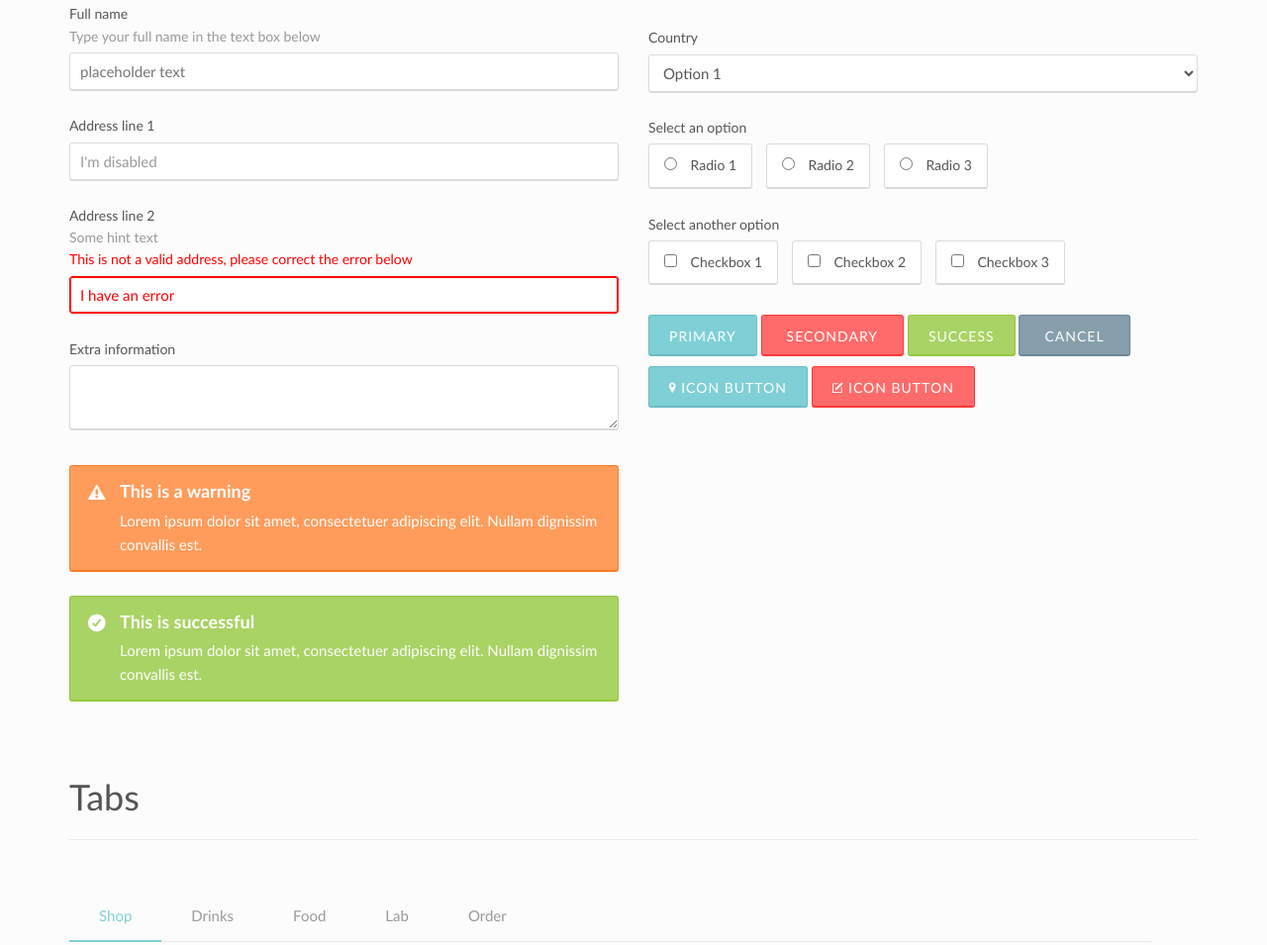
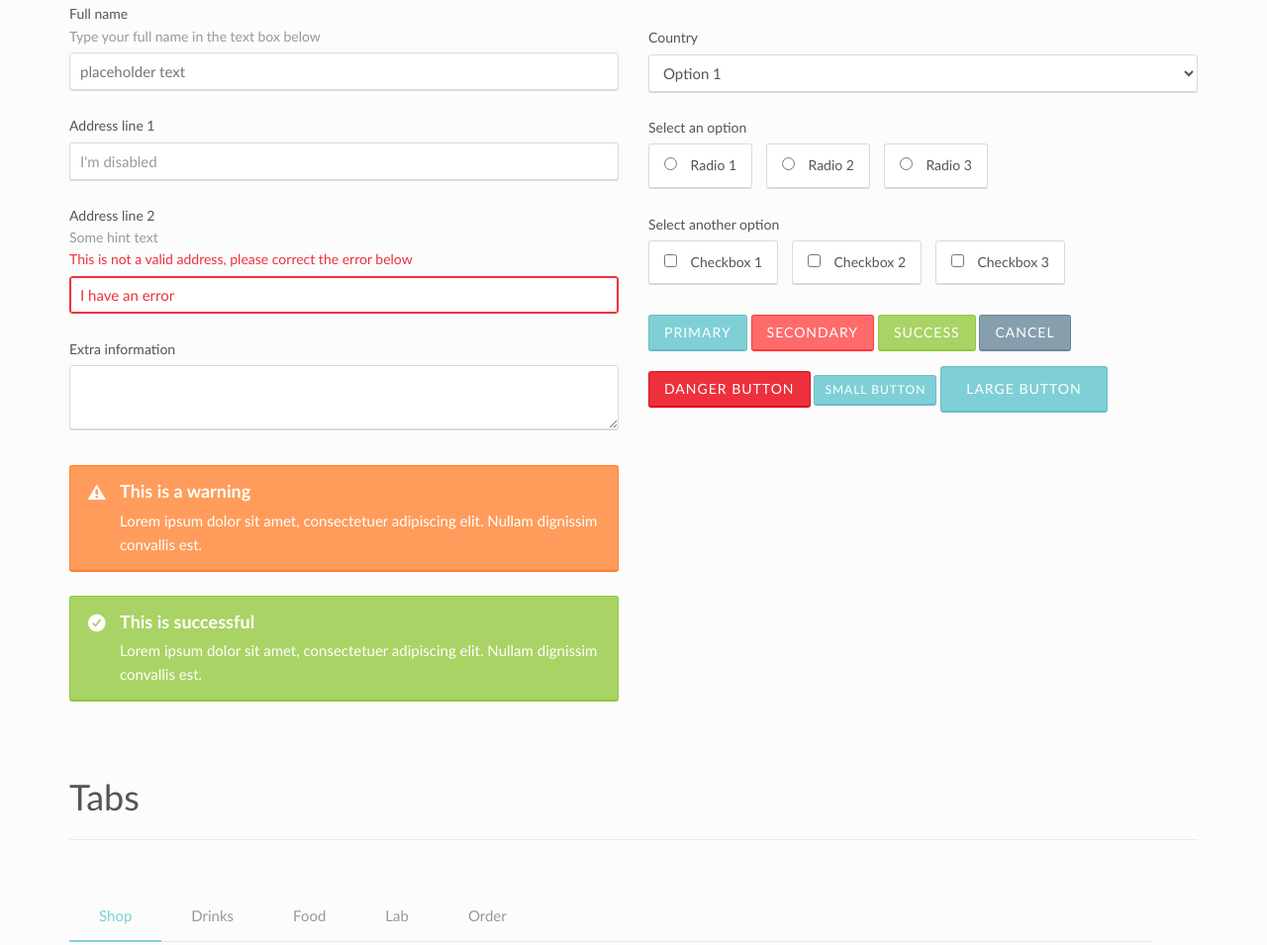
Before and after one commit to assembly-edu/assembly-style-guide, a website: page index.html in a window 1280 px wide. Shown: the part 2990-3945 px from the top of the page at 99% size. Drawn offline with nearby package versions, Linux system fonts and the light colour scheme.

Commit message:
more button sizes

```diff
--- a/index.html
+++ b/index.html
@@ -243,12 +243,13 @@
 
               </form>
 
-              <button class="button">Primary</button>
-              <input class="button btn-secondary" type="reset" value="Secondary" />
-              <a class="button btn-success">Success</a>
-              <input class="button btn-cancel" type="submit" value="Cancel" />
-              <button class="button"><i class="icon ion-location"></i> Icon button</button>
-              <button class="button btn-secondary"><i class="icon ion-compose"></i> Icon button</button>
+              <button class="btn">Primary</button>
+              <input class="btn btn-secondary" type="reset" value="Secondary" />
+              <a class="btn btn-success">Success</a>
+              <input class="btn btn-cancel" type="submit" value="Cancel" />
+              <button class="btn btn-danger">Danger button</button>
+              <button class="btn btn-small">Small button</button>
+              <button class="btn btn-large">Large button</button>
             </div>
           </div>
           <div class="row">
@@ -312,9 +313,9 @@
               </div>
 
               <h2 class="header">Modals</h2>
-              <button class="button" id="modalButton">Open Modal</button>
-              <button class="button btn-secondary" id="modalButton2">Open large modal</button>
-              <button class="button btn-cancel" id="modalButton3">Open small modal</button>
+              <button id="modalButton">Open Modal</button>
+              <button class="btn-secondary" id="modalButton2">Open large modal</button>
+              <button class="btn-cancel" id="modalButton3">Open small modal</button>
 
               <h2 class="header">Navbar</h2>
 
--- a/lib/assets/stylesheets/assembly/buttons.scss
+++ b/lib/assets/stylesheets/assembly/buttons.scss
@@ -1,16 +1,18 @@
 // Buttons
 //––––––––––––––––––––––––––––––––––––––––––––––––––
 
-.button,
-button {
+.btn,
+button,
+input[type="submit"],
+input[type="reset"],
+input[type="button"] {
   display: inline-block;
-  height: 42px;
-  padding: 0 20px;
+  padding: 10px 15px;
   color: #fff;
   text-align: center;
   font-size: 1.4rem;
   font-weight: 400;
-  line-height: 42px;
+  line-height: 1.4rem;
   letter-spacing: .1rem;
   text-transform: uppercase;
   text-decoration: none;
@@ -22,67 +24,37 @@ button {
   border-bottom: 2px solid $primary-color-dark;
   cursor: pointer;
   box-sizing: border-box;
-}
-
-input {
-  &[type="submit"],
-  &[type="reset"],
-  &[type="button"] {
-    display: inline-block;
-    height: 42px;
-    padding: 0 25px;
-    color: #fff;
-    text-align: center;
-    font-size: 1.4rem;
-    font-weight: 400;
-    line-height: 42px;
-    letter-spacing: .1rem;
-    text-transform: uppercase;
-    text-decoration: none;
-    white-space: nowrap;
-    background-color: $primary-color;
-    border-radius: $global-radius;
-    border: none;
-    border: 1px solid $primary-color-dark;
-    border-bottom: 2px solid $primary-color-dark;
-    cursor: pointer;
-    box-sizing: border-box;
+  &.btn-small {
+    padding: 8px 10px;
+    font-size: 1.2rem;
+    line-height: 1.2rem;
+  }
+  &.btn-large {
+    padding: 15px 25px;
   }
 }
 
-.button:hover,
-button:hover {
+.btn:hover,
+button:hover,
+input[type="submit"]:hover,
+input[type="reset"]:hover,
+input[type="button"]:hover {
   background-color: $primary-color-dark;
   color: #fff;
   outline: 0;
   text-decoration: none;
 }
 
-input {
-  &[type="submit"]:hover,
-  &[type="reset"]:hover,
-  &[type="button"]:hover {
-    background-color: $primary-color-dark;
-  outline: 0;
-  }
-}
-
-.button:focus,
-button:focus {
+.btn:focus,
+button:focus,
+input[type="submit"]:focus,
+input[type="reset"]:focus,
+input[type="button"]:focus {
   background-color: $primary-color-dark;
   outline: 0;
 }
 
-input {
-  &[type="submit"]:focus,
-  &[type="reset"]:focus,
-  &[type="button"]:focus {
-    background-color: $primary-color-dark;
-  outline: 0;
-  }
-}
-
-.button.btn-secondary, button.btn-secondary, input.btn-secondary {
+.btn.btn-secondary, button.btn-secondary, input.btn-secondary {
   background-color: $secondary-color;
   border: 1px solid darken($secondary-color, 10%);
   border-bottom: 2px solid darken($secondary-color, 10%);
@@ -92,7 +64,7 @@ input {
   }
 }
 
-.button.btn-success, button.btn-success, input.btn-success {
+.btn.btn-success, button.btn-success, input.btn-success {
   background-color: $success-color;
   border: 1px solid darken($success-color, 10%);
   border-bottom: 2px solid darken($success-color, 10%);
@@ -102,7 +74,17 @@ input {
   }
 }
 
-.button.btn-cancel, button.btn-cancel, input.btn-cancel {
+.btn.btn-danger, button.btn-danger, input.btn-danger {
+  background-color: $danger-color;
+  border: 1px solid darken($danger-color, 10%);
+  border-bottom: 2px solid darken($danger-color, 10%);
+  &:hover {
+    background-color: darken($danger-color, 10%);
+    color: #fff;
+  }
+}
+
+.btn.btn-cancel, button.btn-cancel, input.btn-cancel {
   background-color: $dark-grey;
   border: 1px solid darken($dark-grey, 10%);
   border-bottom: 2px solid darken($dark-grey, 10%);
--- a/lib/assets/stylesheets/assembly/variables.scss
+++ b/lib/assets/stylesheets/assembly/variables.scss
@@ -14,7 +14,7 @@ $dark-grey: #879EAD !default;
 $font-color: #555 !default;
 
 $warning-color: #FF9C5B;
-$danger-color: #ff0000;
+$danger-color: #ED303C;
 $success-color: #A9D364;
 
 // Typography
```
Also changed, not shown: dist/css/assembly.min.css.
